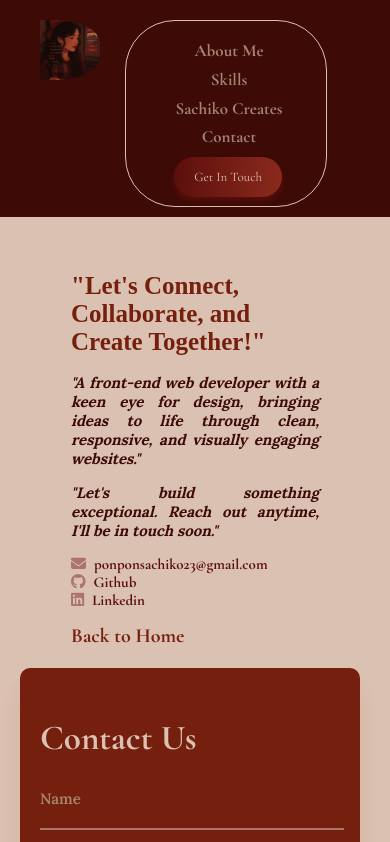
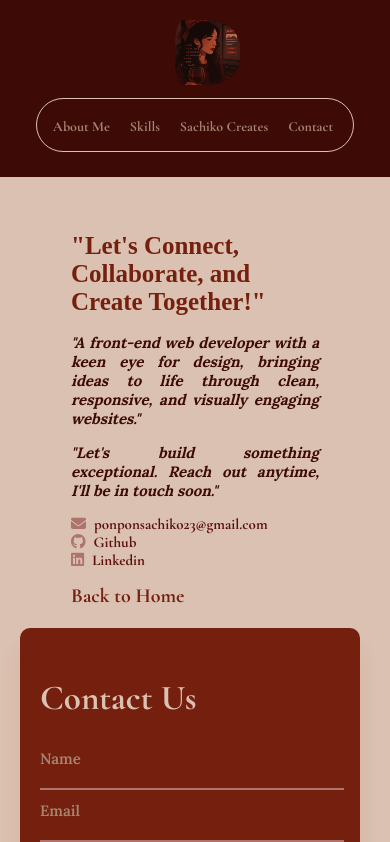
Before and after one commit to sachyko/sachiko-Portfolio, a React (Create React App) app: page /sachiko-Portfolio/contact in a window 390 px wide. Shown: the top 842 px of the page. Built offline with nearby package versions, Linux system fonts and the light colour scheme; a web font is replaced by a local one.

Commit message:
update the navigation bar

```diff
--- a/src/Components/Navigation/Navigation.js
+++ b/src/Components/Navigation/Navigation.js
@@ -31,11 +31,11 @@ const Navigation = () => {
 						</ul>
 					</div>
 
-					<div className={styles.buttonWrapper}>
+					{/* <div className={styles.buttonWrapper}>
 						<Link to="/contact" className={styles.button}>
 							Get In Touch
 						</Link>
-					</div>
+					</div> */}
 				</nav>
 			</div>
 		</div>
--- a/src/Components/Navigation/Navigation.module.css
+++ b/src/Components/Navigation/Navigation.module.css
@@ -6,6 +6,9 @@
 
 .navbar {
 	display: flex;
+	align-items: center;
+	justify-content: space-between;
+	flex-wrap: wrap;
 }
 
 .navbar img {
@@ -17,16 +20,17 @@
 .borderlineWrapper {
 	border: 1px solid #dac1b1;
 	border-radius: 50px;
-	width: 55%;
-	position: relative;
-	left: 250px;
+	width: 100%;
+	box-sizing: border-box;
 }
 
 .navLinks {
 	list-style: none;
 	display: flex;
-	justify-content: center;
+	justify-content: flex-end;
 	align-items: center;
+	padding-right: 65px;
+	padding-left: 77px;
 }
 .navLinks a {
 	text-decoration: none;
@@ -52,260 +56,140 @@
 	transform: scale(0.95); /* Slightly shrink to mimic a "pressed" effect */
 }
 
-.button {
-	background: linear-gradient(90deg, #5c0f0b, #8b2a1d);
-	border: none;
-	border-radius: 30px;
-	cursor: pointer;
-	box-shadow: 0px 4px 6px rgba(140, 30, 30, 0.3);
-	transition: transform 0.3s ease, box-shadow 0.3s ease;
-	font-family: "Cormorant Garamond", serif;
-	color: #dac1b1;
-	font-size: 15px;
-	padding: 12px 39px;
-	text-decoration: none;
-	float: right;
-}
-
-.buttonWrapper {
-	position: relative;
-	padding-left: 1000px;
-	margin-top: -50px;
-	z-index: 10;
-}
-
-.button:hover {
-	transform: scale(1.05);
-	box-shadow: 0px 6px 10px rgba(0, 0, 0, 0.3);
-}
-
 @media (min-width: 320px) and (max-width: 374px) {
 	.navbarContainer {
 		padding: 20px 0;
+		margin-left: 0;
+		display: flex;
+		justify-content: center;
+	}
+	.navbar {
+		display: flex;
+		justify-content: center;
+		align-items: center;
 	}
 
 	.navbar img {
-		height: 45px;
+		height: 65px;
 		width: auto;
-		border-radius: 40%;
+		padding-right: 15px;
 	}
 	.borderlineWrapper {
-		position: relative;
-		left: 5px;
-		width: 200px;
-		height: 185px;
-		margin-bottom: 90px;
+		border-radius: 50px;
+		width: 100%;
+		margin-top: 13px;
+		margin-bottom: 5px;
 	}
-
 	.navLinks {
 		list-style: none;
-		display: flex;
-		flex-direction: column;
-		padding-right: 14px;
+		padding-left: 14px;
+		padding-right: 0;
 	}
 	.navLinks a {
-		font-size: 17px;
-		line-height: 1.8rem;
-	}
-
-	.button {
-		border-radius: 30px;
-		font-size: 13px;
-		padding: 12px 20px;
-		float: right;
-	}
-
-	.buttonWrapper {
-		padding: 0 20px;
-		margin-top: -140px;
-		margin-right: 18px;
-		z-index: 10;
+		font-size: 12px;
 	}
 }
 
 @media (min-width: 375px) and (max-width: 424px) {
 	.navbarContainer {
 		padding: 20px 0;
+		margin-left: 0;
+		display: flex;
+		justify-content: center;
 	}
-
-	.headerContainer {
-		padding: 25px 25px;
+	.navbar {
+		display: flex;
+		justify-content: center;
+		align-items: center;
 	}
 
 	.navbar img {
-		height: 60px;
+		height: 65px;
 		width: auto;
-		border-radius: 40%;
+		padding-right: 15px;
 	}
 	.borderlineWrapper {
-		position: relative;
-		left: 25px;
-		width: 200px;
-		height: 185px;
-		margin-bottom: 90px;
+		border-radius: 50px;
+		width: 100%;
+		margin-top: 13px;
+		margin-bottom: 5px;
 	}
-
 	.navLinks {
 		list-style: none;
-		display: flex;
-		flex-direction: column;
-		padding-right: 14px;
+		padding-left: 16px;
+		padding-right: 0;
 	}
 	.navLinks a {
-		font-size: 17px;
-		line-height: 1.8rem;
-	}
-
-	.button {
-		border-radius: 30px;
-		font-size: 13px;
-		padding: 12px 20px;
-		float: right;
-	}
-
-	.buttonWrapper {
-		padding: 0 20px;
-		margin-top: -140px;
-		margin-bottom: 20px;
-		z-index: 10;
+		font-size: 14px;
 	}
 }
 
 @media (min-width: 425px) and (max-width: 767px) {
 	.navbarContainer {
 		padding: 20px 0;
+		margin-left: 0;
+		display: flex;
+		justify-content: center;
 	}
-
-	.headerContainer {
-		padding: 25px 25px;
+	.navbar {
+		display: flex;
+		justify-content: center;
+		align-items: center;
 	}
 
 	.navbar img {
-		height: 60px;
+		height: 65px;
 		width: auto;
-		border-radius: 40%;
+		padding-right: 15px;
 	}
 	.borderlineWrapper {
-		position: relative;
-		left: 25px;
-		width: 200px;
-		height: 185px;
-		margin-bottom: 90px;
+		border-radius: 50px;
+		width: 100%;
+		margin-top: 13px;
+		margin-bottom: 5px;
 	}
-
 	.navLinks {
 		list-style: none;
-		display: flex;
-		flex-direction: column;
-		padding-right: 14px;
+		padding-left: 18px;
+		padding-right: 0;
 	}
 	.navLinks a {
-		font-size: 17px;
-		line-height: 1.8rem;
-	}
-
-	.button {
-		border-radius: 30px;
-		font-size: 13px;
-		padding: 12px 20px;
-		float: right;
-	}
-
-	.buttonWrapper {
-		padding: 0 20px;
-		margin-top: -140px;
-		margin-bottom: 20px;
-		z-index: 10;
+		font-size: 16px;
 	}
 }
 
 @media (min-width: 768px) and (max-width: 1023px) {
-	.navbarContainer {
-		padding: 20px 0;
-	}
-
-	.navbar {
-		display: flex;
-	}
 	.navbar img {
 		width: 75px;
 		border-radius: 40%;
 	}
-	.borderlineWrapper {
-		width: 400px;
-		position: relative;
-		left: 42px;
-		top: 13px;
-	}
 
 	.navLinks a {
 		font-size: 17px;
-		padding-right: 20px;
-	}
-
-	.navLinks li {
-		text-decoration: none;
-	}
-
-	.button {
-		font-size: 15px;
-		padding: 12px 20px;
-	}
-
-	.buttonWrapper {
-		padding-left: 500px;
-		margin-top: -35px;
+		padding-right: 14px;
 	}
 }
 
 @media (min-width: 1024px) and (max-width: 1439px) {
-	.navbarContainer {
-		background-color: #3d0a05;
-		margin: 0 auto;
-		padding: 20px 10px;
-	}
 	.navbar img {
 		width: 80px;
 		border-radius: 40%;
-	}
-	.borderlineWrapper {
-		width: 600px;
-		position: relative;
-		left: 50px;
-		top: 13px;
 	}
 
 	.navLinks a {
 		font-size: 25px;
 		padding-right: 20px;
 	}
-
-	.navLinks li {
-		text-decoration: none;
-	}
-
-	.button {
-		font-size: 20px;
-		padding: 12px 23px;
-	}
-
-	.buttonWrapper {
-		padding-left: 700px;
-		margin-top: -40px;
-	}
 }
 
 @media (min-width: 2560px) {
+	.navbarContainer {
+		padding: 30px 40px;
+	}
+
 	.navbar img {
 		width: 220px;
 		border-radius: 40%;
-	}
-	.borderlineWrapper {
-		border-radius: 50px;
-		width: 1500px;
-		position: relative;
-		left: 240px;
-		top: 55px;
 	}
 
 	.navLinks a {
@@ -313,15 +197,10 @@
 		font-size: 64px;
 		padding-right: 100px;
 	}
-
-	.button {
-		font-size: 40px;
-		padding: 25px 50px;
-		border-radius: 50px;
-	}
-
-	.buttonWrapper {
-		padding-left: 1890px;
-		margin-top: -40px;
+	.borderlineWrapper {
+		border: 2px solid #dac1b1;
+		padding-top: 20px;
+		padding-bottom: 20px;
+		border-radius: 85px;
 	}
 }
```
